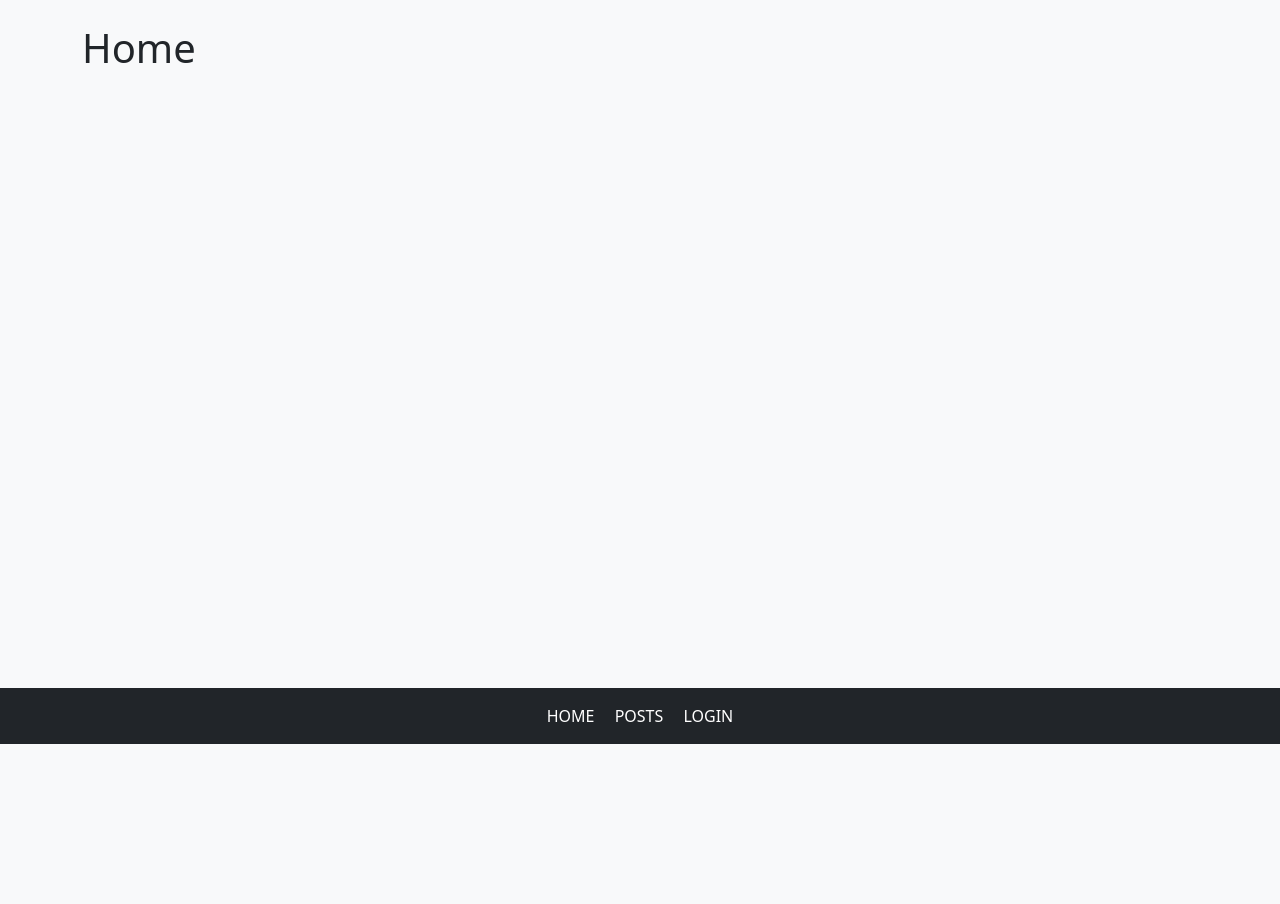
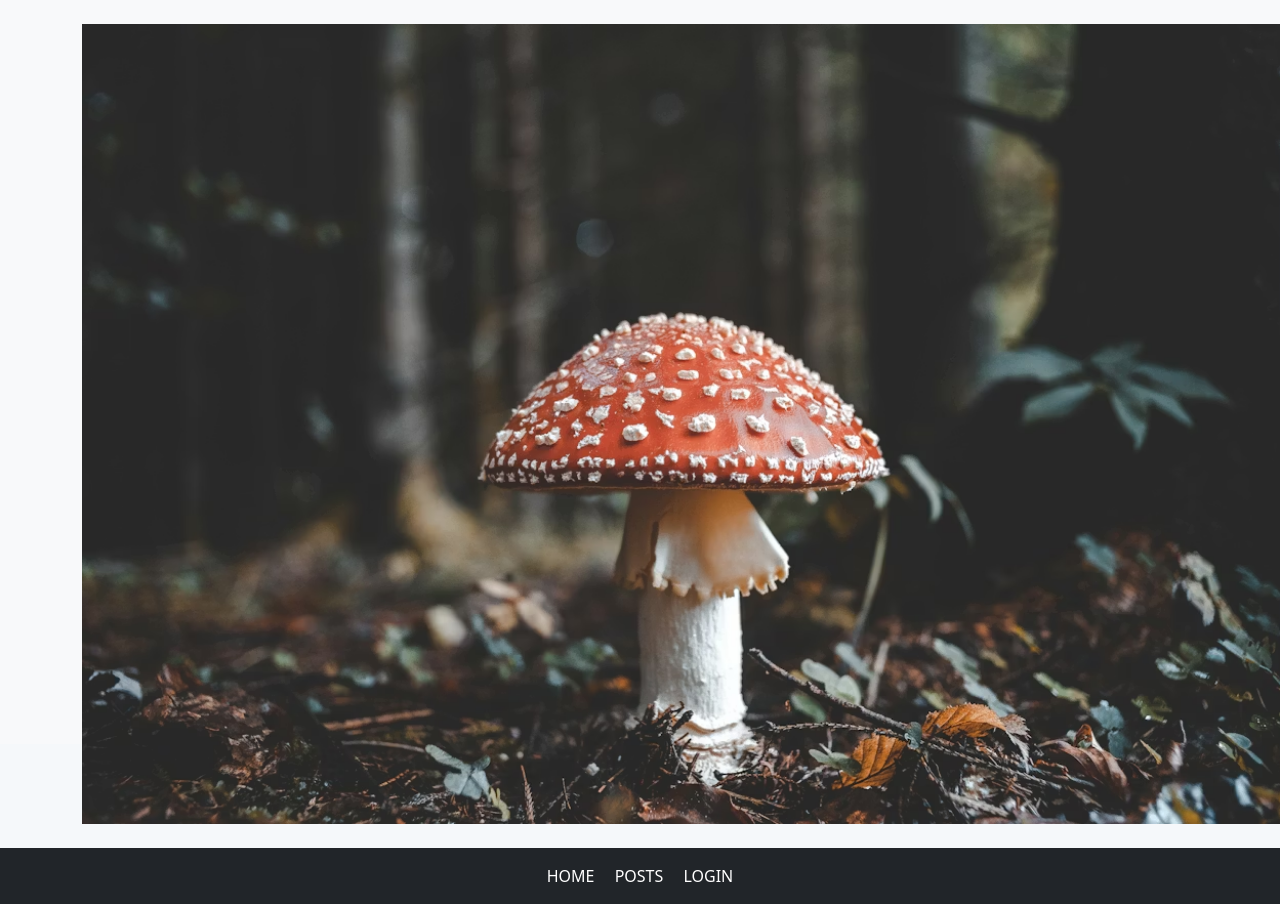
Before and after one commit to velukotivirta/taitter, a Django app: page / in a window 1280 px wide. Shown: the part 56-960 px from the top of the page. Before the commit the page ends 800 px from the top, so only its background shows below. Run offline with Django 5.2, Linux system fonts and the light colour scheme.

Commit message:
Koti sivu ja media kansio
Koti sivulle upea sieni kuva ja media kansion lisäys

```diff
--- a/templates/home.html
+++ b/templates/home.html
@@ -6,6 +6,6 @@
 
 {% block content %}
 
-<h1>Home</h1>
+<img src="static/images/mush.jpg" alt="Sieni" width="1200" height="800">
 
 {% endblock %}
```
Also changed, not shown: 2 other files.
